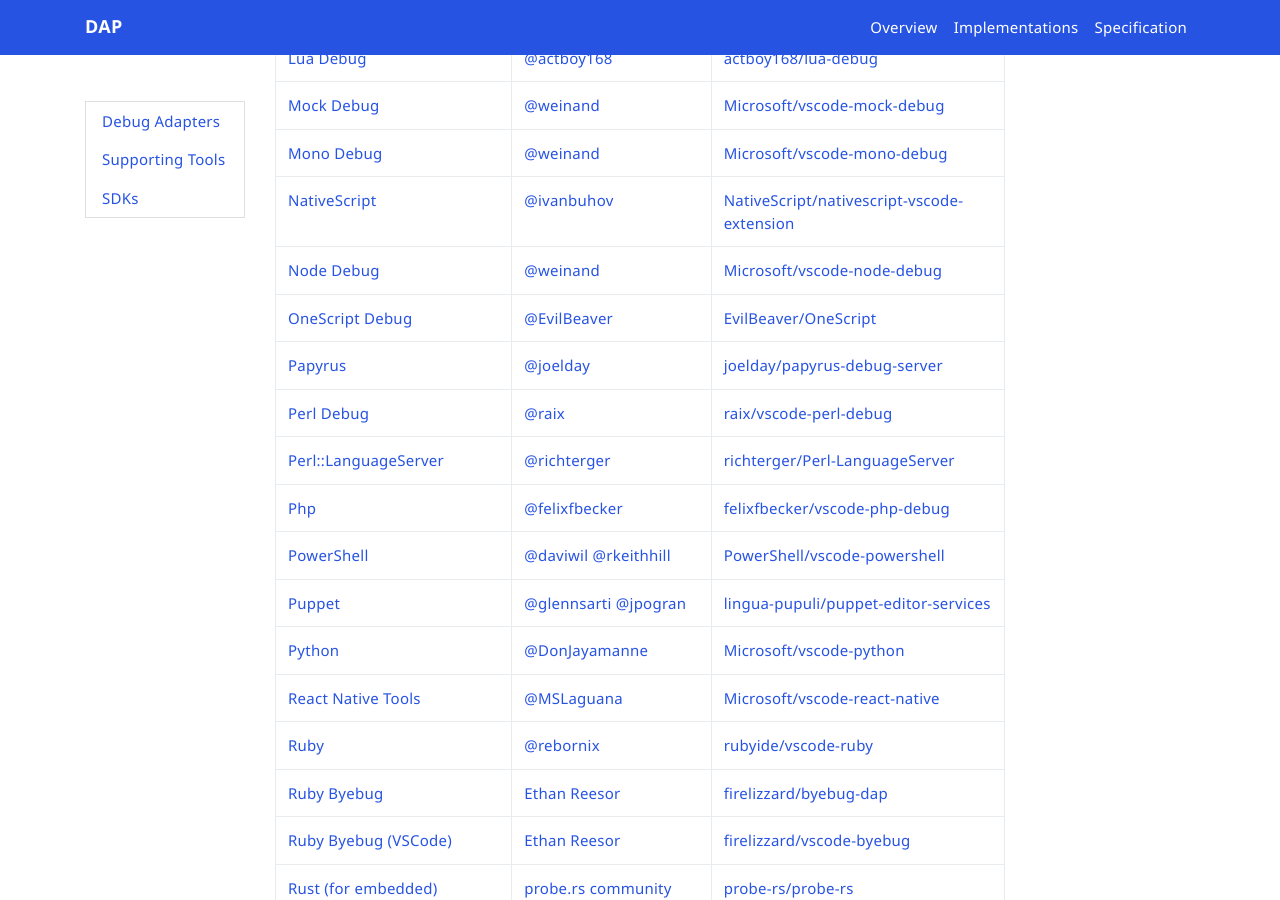
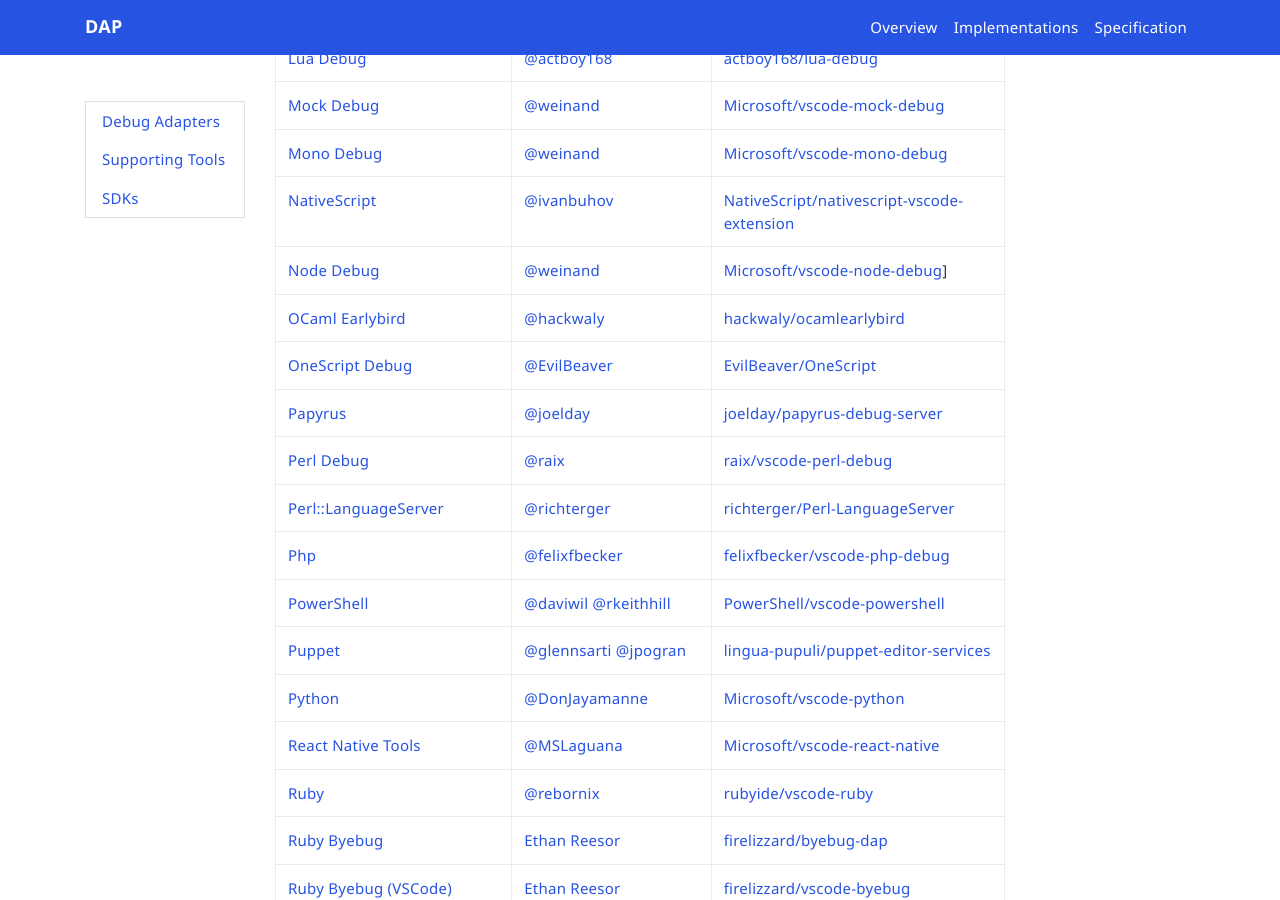
Before and after one commit to microsoft/debug-adapter-protocol, a Jekyll site: the page built from _implementors/adapters.md, in a window 1280 px wide and 900 px high, scrolled down 2192 px. Built offline with Jekyll 4.4.1, drawn with Linux system fonts in a browser that asks for light colours; nearby versions of some CDN libraries; comment, search, counter and statistics services are not loaded.

Commit message:
docs(implementors): add OCaml

```diff
--- a/_implementors/adapters.md
+++ b/_implementors/adapters.md
@@ -50,7 +50,8 @@
 [Mock Debug](https://marketplace.visualstudio.com/items?itemName=andreweinand.mock-debug)|[@weinand](https://github.com/weinand)|[Microsoft/vscode-mock-debug](https://github.com/Microsoft/vscode-mock-debug)
 [Mono Debug](https://marketplace.visualstudio.com/items?itemName=ms-vscode.mono-debug)|[@weinand](https://github.com/weinand)|[Microsoft/vscode-mono-debug](https://github.com/Microsoft/vscode-mono-debug)
 [NativeScript](https://marketplace.visualstudio.com/items?itemName=Telerik.nativescript)|[@ivanbuhov](https://github.com/ivanbuhov)|[NativeScript/nativescript-vscode-extension](https://github.com/NativeScript/nativescript-vscode-extension/)
-[Node Debug](https://github.com/Microsoft/vscode-node-debug)|[@weinand](https://github.com/weinand)|[Microsoft/vscode-node-debug](https://github.com/Microsoft/vscode-node-debug)
+[Node Debug](https://github.com/Microsoft/vscode-node-debug)|[@weinand](https://github.com/weinand)|[Microsoft/vscode-node-debug](https://github.com/Microsoft/vscode-node-debug)]
+[OCaml Earlybird](https://marketplace.visualstudio.com/items?itemName=hackwaly.ocamlearlybird)|[@hackwaly](https://github.com/hackwaly)|[hackwaly/ocamlearlybird](https://github.com/hackwaly/ocamlearlybird)
 [OneScript Debug](https://marketplace.visualstudio.com/items?itemName=EvilBeaver.oscript-debug)|[@EvilBeaver](https://github.com/EvilBeaver)|[EvilBeaver/OneScript](https://github.com/EvilBeaver/OneScript)
 [Papyrus](https://marketplace.visualstudio.com/items?itemName=joelday.papyrus-lang-vscode)|[@joelday](https://github.com/joelday)|[joelday/papyrus-debug-server](https://github.com/joelday/papyrus-debug-server)
 [Perl Debug](https://marketplace.visualstudio.com/items?itemName=mortenhenriksen.perl-debug)|[@raix](https://github.com/raix)|[raix/vscode-perl-debug](https://github.com/raix/vscode-perl-debug)
```
